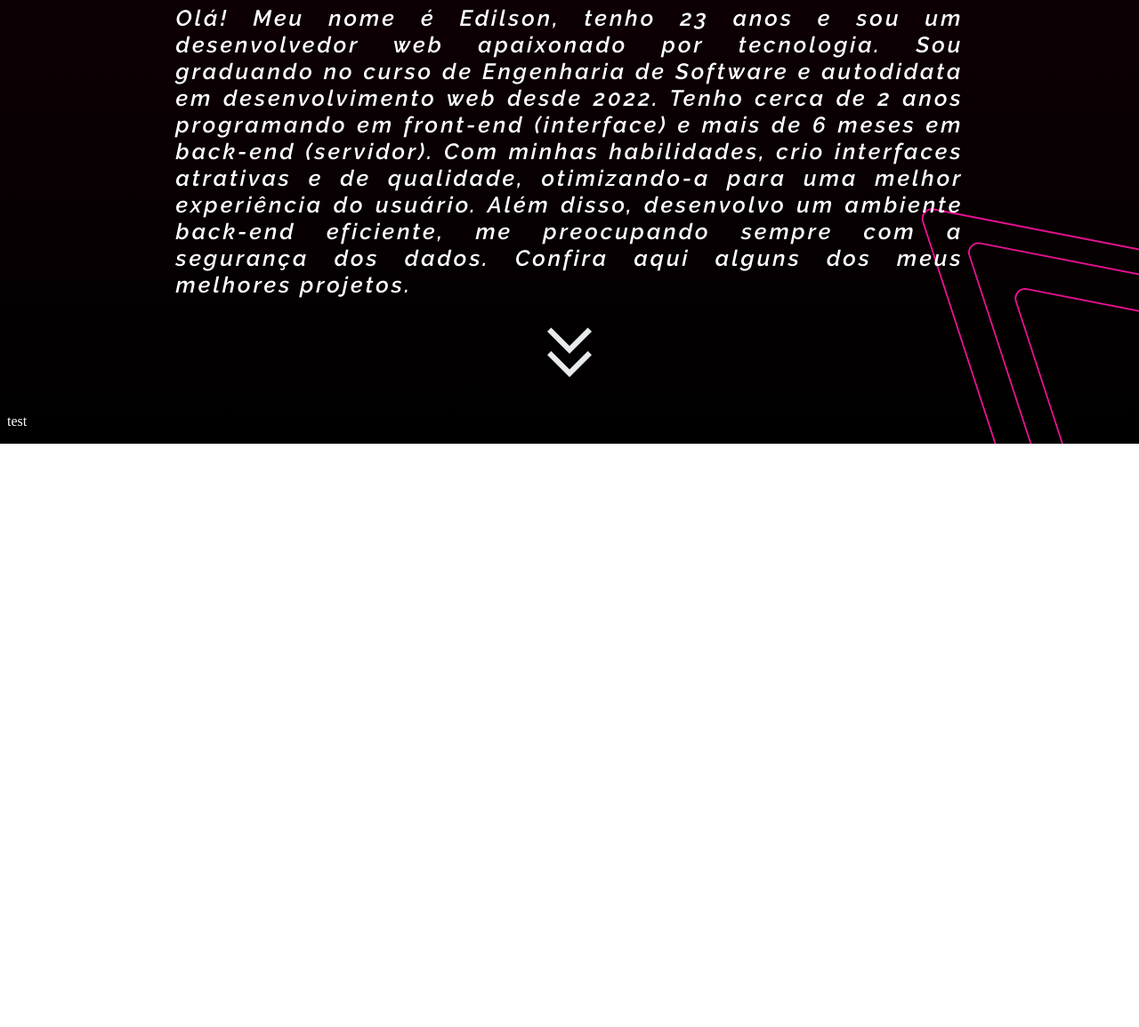
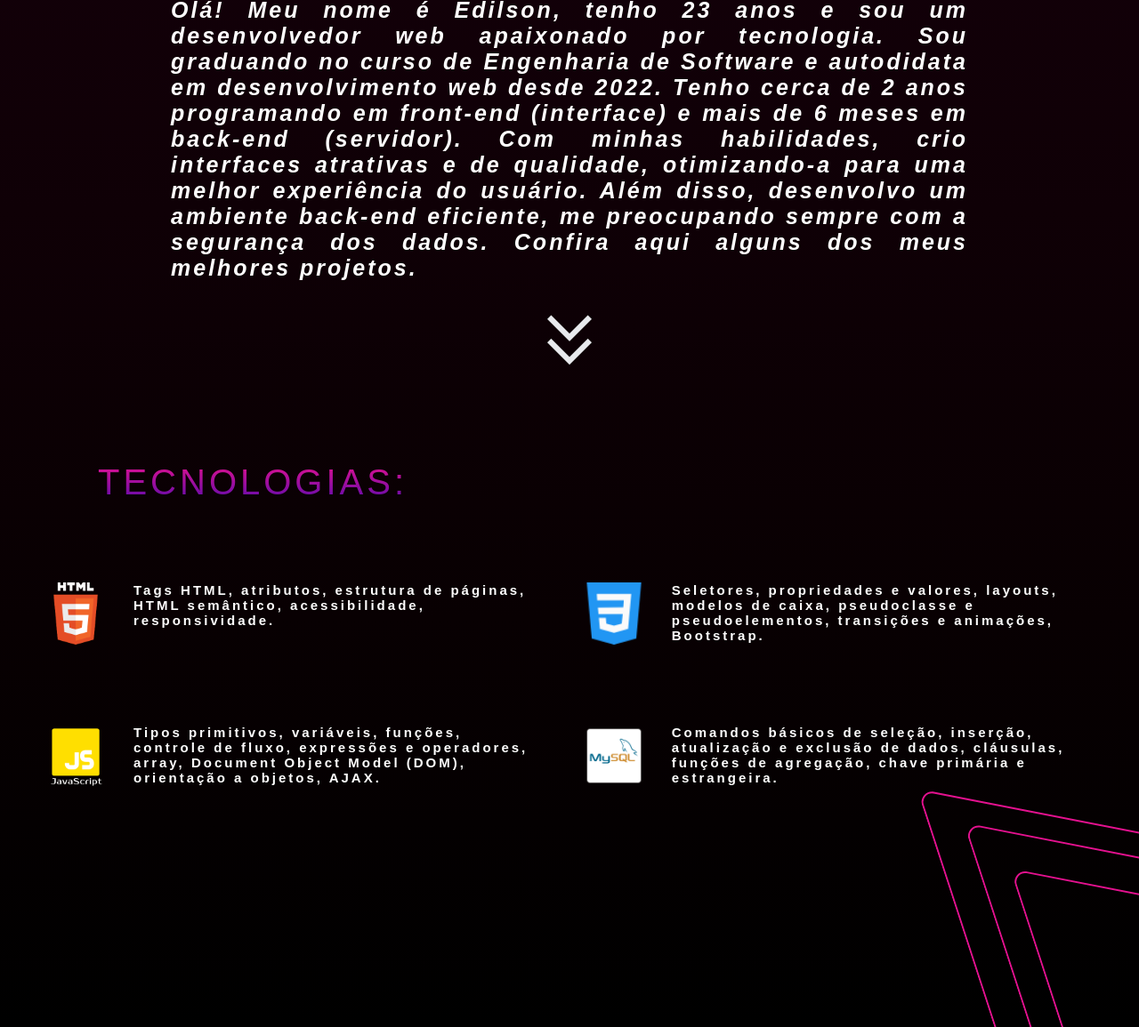
Before and after one commit to segundoo2/meu-portifolio, a plain HTML site: page index.html in a window 1280 px wide. Shown: the part 683-1838 px from the top of the page at 89% size. Before the commit the page ends 1182 px from the top, so only its background shows below. Drawn offline with Linux system fonts and the light colour scheme; a web font is replaced by a local one.

Commit message:
adicionado algumas tecnologias na page de habilidades

```diff
--- a/assets/css/style.css
+++ b/assets/css/style.css
@@ -19,6 +19,8 @@ html {
 /* config background */
 body {
     height: auto;
+    margin: 0;
+    padding: 0;
     background: url(../image/background-formas/triangulos-background-alpha.png) no-repeat right bottom, url(../image/background-formas/quadrado-background-alpha.png) no-repeat left top, linear-gradient(to top, #000000, #080002, #0f0006, #14000a, #18000e);
     background-origin: content-box;
 
@@ -94,7 +96,7 @@ ul {
     justify-self: start;
     align-self: end;
     /* estilo */
-    font: normal 60px "Prosto+One", sans-serif;
+    font: normal 60px "Prosto One", sans-serif;
     letter-spacing: 4px;
     text-align: start;
     vertical-align: bottom;
@@ -112,10 +114,10 @@ ul {
 #web {
     /* estilo */
     color: #D5ACFF;
-    font-size: 26px;
+    font-size: 30px;
     font-weight: bold;
     /* posicionamento e alinhamento */
-    vertical-align: 73%;
+    vertical-align: 50%;
     text-align: start;
 }
 
@@ -150,7 +152,7 @@ ul {
 
 }
 
-.scroll {
+#scroll-inicial {
     display: flex;
     justify-content: center;
     margin-top: 90px;
@@ -168,7 +170,7 @@ ul {
     align-items: center;
     /* estilos */
     text-align: justify;
-    font: 600 italic 25px "raleway", sans-serif;
+    font: 600 italic 25px "Prosto One", sans-serif;
     letter-spacing: 3px;
 }
 
@@ -178,13 +180,12 @@ ul {
     padding: 0% 15% 0% 15%;
     justify-self: start;
     /* estilo */
-    background-image: linear-gradient(to left, #5B0BAD, #E4118F);
+    background-image: linear-gradient(to top, #5B0BAD, #E4118F);
     background-clip: text;
     -webkit-background-clip: text;
     -webkit-text-fill-color: transparent;
-    font: normal 40px "Prosto+One", sans-serif;
+    font: normal 40px "Prosto One", sans-serif;
     letter-spacing: 4px;
-    text-align: start;
 }
 
 #sobre-mim p {
@@ -192,6 +193,83 @@ ul {
     padding: 0% 15% 0% 15%;
 }
 
-.scroll1 {
-    margin-top: 5px;
+#scroll-sobre {
+    display: flex;
+    justify-content: center;
+    margin-top: 10px;
 }
+/* ---------------------------------------------------- */
+/* section habilidades */
+#habilidades {
+    padding-top: 85px;
+    display: grid;
+    grid-template-columns: repeat(2, auto);
+    grid-template-rows: repeat(6, auto);
+    gap: 90px 50px;
+    /* estilos */
+    text-align: start;
+    font: 600 normal 15px "Prosto One", sans-serif;
+    letter-spacing: 3px;
+
+}
+
+#habilidades h1 {
+    /* posicionamento e tamanho */
+    margin: 0;
+    justify-self: center;
+    grid-column: 1/3;
+    grid-row: 1/2;
+    justify-self: start;
+    margin-left: 110px;
+    /* estilo */
+    background-image: linear-gradient(to top, #5B0BAD, #E4118F);
+    background-clip: text;
+    -webkit-background-clip: text;
+    -webkit-text-fill-color: transparent;
+    font: normal 40px "Prosto One", sans-serif;
+    letter-spacing: 4px;
+}
+
+#habilidades img {
+    height: 70px;
+    width: 70px;
+    align-items: center;
+}
+
+.tech-left {
+    display: inline-flex;
+    margin: 0;
+    margin-left: 50px;
+}
+
+.tech-right {
+    display: inline-flex;
+    margin: 0;
+    margin-right: 50px;
+}
+
+.tech-paragrafo {
+    margin: 0;
+    margin-left: 30px;
+}
+
+#html {
+    grid-column: 1/2;
+    grid-row: 2/3;
+}
+
+#css {
+    grid-column: 2/3;
+    grid-row: 2/3;
+}
+
+#js {
+    grid-column: 1/2;
+    grid-row: 3/4;
+
+}
+
+#sql {
+    grid-column: 2/3;
+    grid-row: 3/4;
+}
--- a/index.html
+++ b/index.html
@@ -57,7 +57,7 @@
             <a href="#" class="bt-curriculo">Baixar Currículo</a>
         </section>
 
-        <div class="scroll">
+        <div id="scroll-inicial">
             <a href="#sobre-mim">
                 <img src="assets/image/icons/icone dupla seta baixo.png" alt="rolagem para a próxima página">
             </a>
@@ -70,16 +70,44 @@
             </p>
         </section>
 
-        <div class="scroll scroll1">
+        <div id="scroll-sobre">
             <a href="#habilidades">
                 <img src="assets/image/icons/icone dupla seta baixo.png" alt="rolagem para a próxima página">
             </a>
         </div>
 
-        <section>
-            <p>test</p>
-        </section>
-    </main>
+        <section id="habilidades">
+            <h1>TECNOLOGIAS:</h1>
+
+            <section class="tech-left" id="html">
+                <img src="assets/image/icons/habilidades/html-5.png" alt="icone HTML">
+
+                <p class="tech-paragrafo">
+                    Tags HTML, atributos, estrutura de páginas, HTML semântico, acessibilidade, responsividade.
+                </p>
+            </section>
+
+            <section class="tech-right" id="css">
+                <img src="assets/image/icons/habilidades/css-3.png" alt="Logo CSS">
+
+                <p class="tech-paragrafo">
+                    Seletores, propriedades e valores, layouts, modelos de caixa, pseudoclasse e pseudoelementos, transições e animações, Bootstrap.
+                </p>
+            </section>
+
+            <section class="tech-left" id="js">
+                <img src="assets/image/icons/habilidades/js.png" alt="Logo Javascript">
+
+                <p class="tech-paragrafo">Tipos primitivos, variáveis, funções, controle de fluxo, expressões e operadores, array, Document Object Model (DOM), orientação a objetos, AJAX.</p>
+            </section>
+
+            <section class="tech-right" id="sql">
+                <img src="assets/image/icons/habilidades/mysql.png" alt="Logo MySql">
+
+                <p class="tech-paragrafo">
+                    Comandos básicos de seleção, inserção, atualização e exclusão de dados, cláusulas, funções de agregação, chave primária e estrangeira.
+                </p>
+            </section>
 
 </body>
 </html>
```
Also changed, not shown: assets/image/icons/contato/correspondencia.png (added), assets/image/icons/contato/github.png (added), assets/image/icons/contato/linkedin.png (added), assets/image/icons/contato/telefone.png (added), assets/image/icons/habilidades/Linguagem C.png (added), assets/image/icons/habilidades/bootstrap.png (added), assets/image/icons/habilidades/css-3.png (added), assets/image/icons/habilidades/figma.png (added), assets/image/icons/habilidades/git.png (added), assets/image/icons/habilidades/html-5.png (added), assets/image/icons/habilidades/js.png (added), assets/image/icons/habilidades/mysql.png (added), assets/image/icons/habilidades/nodejs.png (added), assets/image/icons/habilidades/php.png (added).
